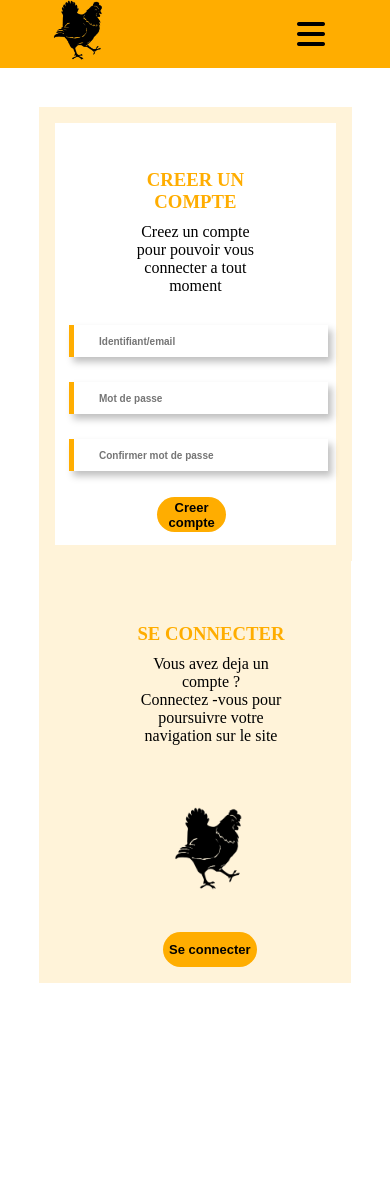
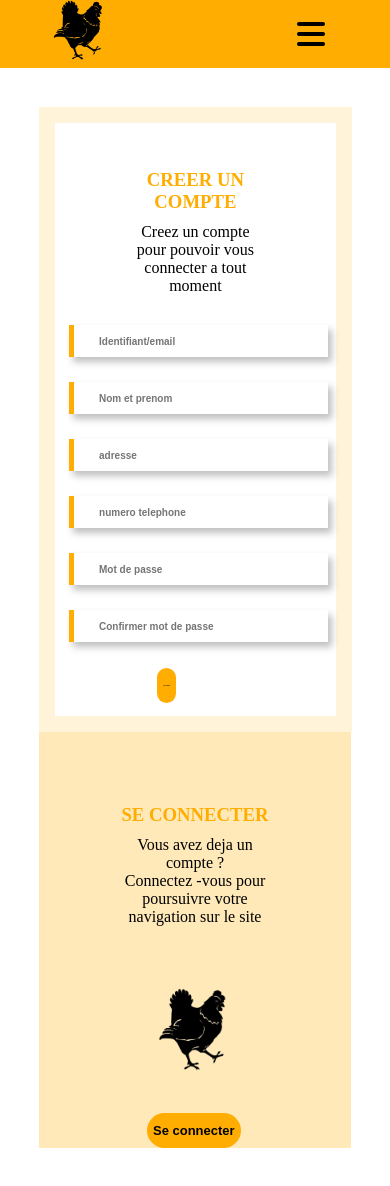
Before and after one commit to DiarieToure/snPlumesFront, a React (Create React App) app in the folder front/: page /register in a window 390 px wide. Before the commit the page ends 1022 px from the top, so only its background shows below. Built offline with nearby package versions, Linux system fonts and the light colour scheme.

Commit message:
jwt setting and register data fetch

```diff
--- a/front/package.json
+++ b/front/package.json
@@ -6,6 +6,7 @@
     "@testing-library/jest-dom": "^5.16.5",
     "@testing-library/react": "^13.3.0",
     "@testing-library/user-event": "^13.5.0",
+    "axios": "^0.27.2",
     "bootstrap": "^5.2.0",
     "react": "^18.2.0",
     "react-bootstrap": "^2.5.0",
--- a/front/src/Pages/Profil/register/register.css
+++ b/front/src/Pages/Profil/register/register.css
@@ -9,13 +9,15 @@ background-color: rgba(255, 173, 0, 0.15);
 
 }
 
-colContainer.loginLeftPart{
+ .loginLeftPart{
     width: 100%;
     display: block;
     margin-left: auto;
     justify-content: center;
     padding-top: 2%;
-    border: solid 1em rgba(255, 174, 0, 0);
+   background: rgba(255, 173, 0, 0.15);
+   padding-top: 2em;
+
 
 }
 div.loginLeftPartImg{
@@ -40,7 +42,6 @@ div.loginLeftPartImg{
    }
 div.rowContainer{
     display: flex;
-   background-color: rgba(255, 173, 0, 0.15);
     margin: 10%;
 
 }
@@ -51,7 +52,7 @@ div.rowContainer{
     justify-content: center;
 
 }
-colContainer.registerRightPart {
+ .registerRightPart {
 
     width: 100%;
     margin: auto;
@@ -105,7 +106,7 @@ width: 90%;
         margin: 10%;
 
     }
-    colContainer.registerRightPart{
+    .registerRightPart{
         width: 90%;
 
     }
@@ -114,7 +115,7 @@ width: 90%;
         margin-left: 5%;
     }
     div.registerForm button{
-    width: 90%;
+    font-size: 1px;
     }
 
 
--- a/front/src/Pages/Profil/register/register.jsx
+++ b/front/src/Pages/Profil/register/register.jsx
@@ -4,15 +4,48 @@ import './register.css'
 import Form from 'react-bootstrap/Form';
 import Button from 'react-bootstrap/Button';
 import { Container } from 'react-bootstrap';
+import {useState} from 'react';
+import {Redirect} from 'react-router-dom';
 
 export default function Register() {
+
+const [password,setPassword]=useState("");
+const [confirm_password,setConfirm_password]=useState("");
+const [email,setEmail]=useState("");
+const [name,setName]=useState("");
+const [number,setNumber]=useState("");
+const [adresse,setAdresse]=useState("");
+
+async function signUp() {
+  let item={email,name,number,adresse,password,confirm_password}
+  console.warn(item);
+
+
+  const response= await fetch(
+    'http://localhost:8000/api/auth/register',
+    {
+      method:'POST',
+      body:JSON.stringify(item),
+      headers:{
+        "Content-Type":"application/json",
+        "Accept":"application/json"
+      },
+
+    }
+  )
+  const content= await response.json();
+    console.log(content);
+
+}
+
+
   return (
     <div className="registerContainer">
      <Navbar/>
       <Container >
         <div className='rowContainer' >
 
-          <colContainer className='loginLeftPart'>
+          <div className='loginLeftPart'>
             <div className="descLeftPart"style={{padding:'40px 0px 30px 0px',margin:'auto',width:'50%',textAlign:'center'}}>
                 <h3  style={{marginBottom:'10px',color:'#ffad00'  }}>SE CONNECTER</h3>
                 <p>Vous avez deja un compte ? <br />
@@ -27,9 +60,9 @@ export default function Register() {
 
             </div>
 
-          </colContainer>
+          </div>
 
-          <colContainer className="registerRightPart">
+          <div className="registerRightPart">
             <div className="descRightPart" style={{padding:'40px 0px 30px 0px',margin:'auto',width:'50%',textAlign:'center'}}>
               <h3 style={{marginBottom:'10px',color:'#ffad00'}}>CREER UN COMPTE</h3>
               <p>Creez un compte pour pouvoir vous connecter a tout moment</p>
@@ -37,36 +70,52 @@ export default function Register() {
             </div>
 
             <div className="registerForm">
-                  <Form >
+              <Form encType='form enctype= multipart/form-data' method='Post' action=''>
             <Form.Group className="mb-3" controlId="formBasicEmail">
               {/* <Form.Label>Email address</Form.Label> */}
-                  <span><Form.Control type="email" placeholder="Identifiant/email" /></span>
+              <span><Form.Control type="email" onChange={(e)=>setEmail(e.target.value)} placeholder="Identifiant/email" /></span>
+            </Form.Group>
+
+            <Form.Group className="mb-3" controlId="formBasicName">
+
+              <Form.Control type="text" onChange={(e)=>setName(e.target.value)} placeholder="Nom et prenom" />
+            </Form.Group>
+
+            <Form.Group className="mb-3" controlId="formBasicAdresse">
+
+              <Form.Control type="text" onChange={(e)=>setAdresse(e.target.value)} placeholder="adresse" />
+            </Form.Group>
+
+            <Form.Group className="mb-3" controlId="formBasicNumber">
+
+              <Form.Control type="tel" onChange={(e)=>setNumber(e.target.value)} placeholder="numero telephone" />
             </Form.Group>
 
             <Form.Group className="mb-3" controlId="formBasicPassword">
               {/* <Form.Label>Password</Form.Label> */}
-                  <Form.Control type="password" placeholder="Mot de passe" />
+              <Form.Control type="password" onChange={(e)=>setPassword(e.target.value)} placeholder="Mot de passe" />
             </Form.Group>
 
-                <Form.Group className="mb-3" controlId="formBasicPassword">
+            <Form.Group className="mb-3" controlId="formBasicPasswordConfirm">
               {/* <Form.Label>Password</Form.Label> */}
-                  <Form.Control type="password" placeholder="Confirmer mot de passe" />
+              <Form.Control type="password" onChange={(e)=>setConfirm_password(e.target.value)} placeholder="Confirmer mot de passe" />
             </Form.Group>
 
             {/* <Form.Group className="mb-3" controlId="formBasicCheckbox">
               <Form.Check type="checkbox" label="Check me out" />
             </Form.Group> */}
 
+
               </Form>
             <div className='submitBtn'>
-                  <Button type="submit">
+              <Button type="submit" onClick={signUp} style={{cursor:'pointer'}}>
                 Creer compte
               </Button>
             </div>
             </div>
 
 
-          </colContainer>
+          </div>
         </div>
 
       </Container>
```
Also changed, not shown: 1 other file (tests, documents, lock files or other folders). Lines whose indentation alone changed are shown as unchanged.
